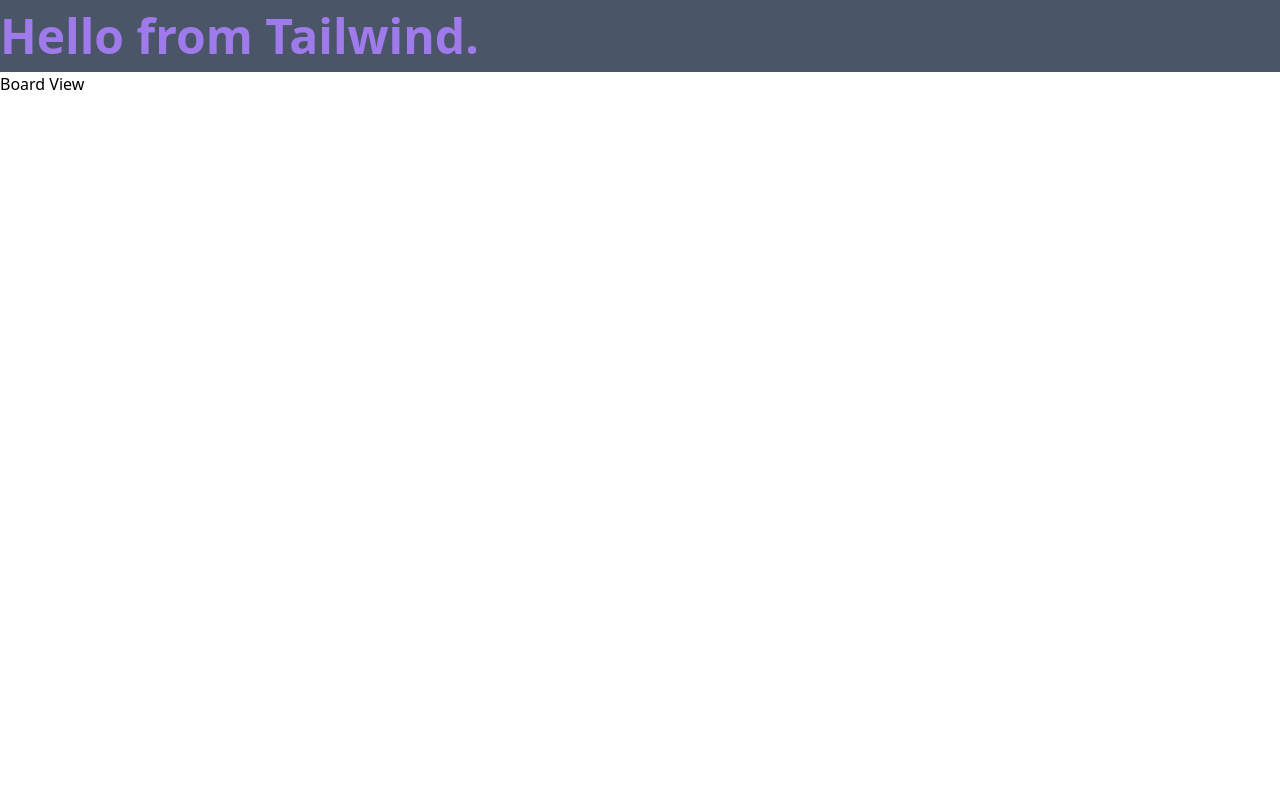
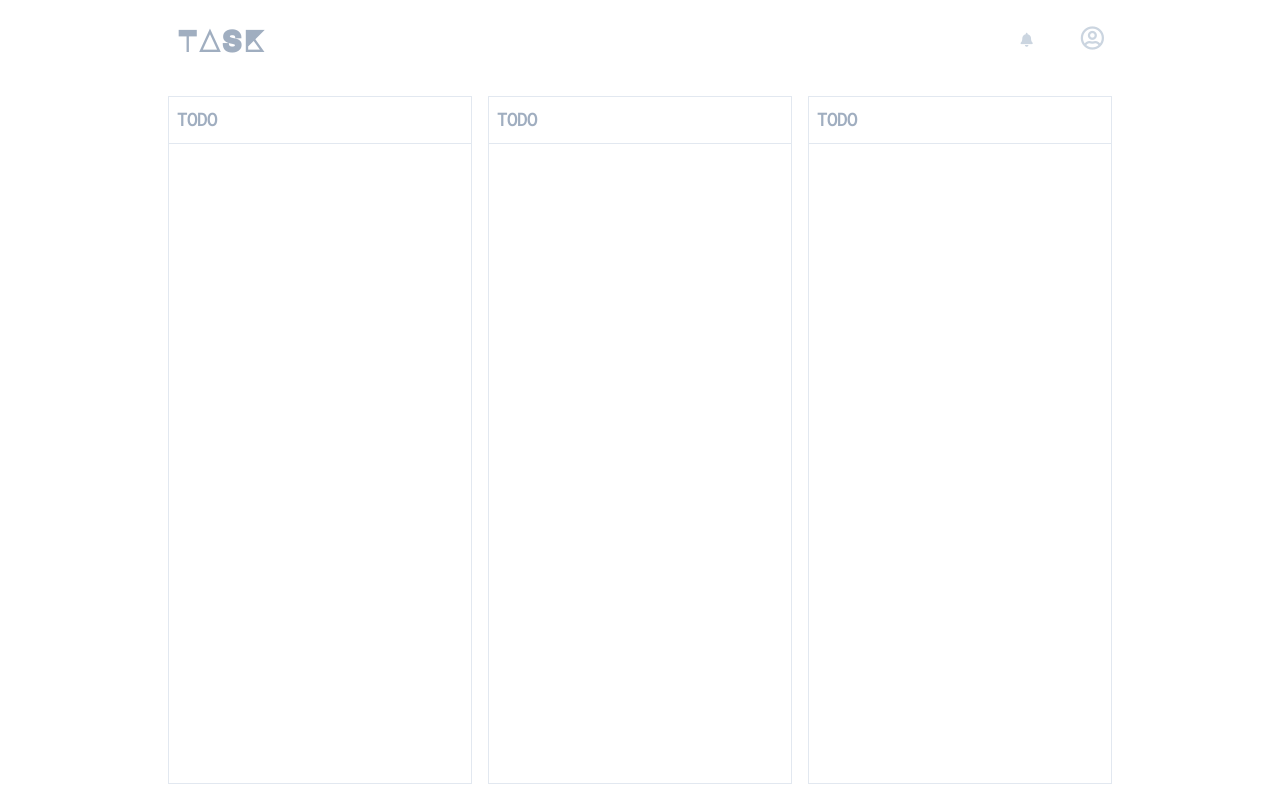
Before and after one commit to srinivasu619/TaskMgmtFrontEnd, a Vue app: page /board in a window 1280 px wide. Built offline with nearby package versions, Linux system fonts and the light colour scheme.

Commit message:
Added Base Code for Board View and Board

```diff
--- a/public/index.html
+++ b/public/index.html
@@ -1,17 +1,25 @@
 <!DOCTYPE html>
 <html lang="en">
+
 <head>
   <meta charset="utf-8">
   <meta http-equiv="X-UA-Compatible" content="IE=edge">
   <meta name="viewport" content="width=device-width,initial-scale=1.0">
   <link rel="icon" href="<%= BASE_URL %>favicon.ico">
+  <link rel="stylesheet" href="https://use.fontawesome.com/releases/v5.7.2/css/all.css"
+    integrity="sha384-fnmOCqbTlWIlj8LyTjo7mOUStjsKC4pOpQbqyi7RrhN7udi9RwhKkMHpvLbHG9Sr" crossorigin="anonymous">
+  <link href="https://fonts.googleapis.com/css?family=Inconsolata" rel="stylesheet">
+  <link href="https://fonts.googleapis.com/css2?family=Major+Mono+Display&display=swap" rel="stylesheet">
   <title><%= htmlWebpackPlugin.options.title %></title>
 </head>
+
 <body>
   <noscript>
-      <strong>We're sorry but <%= htmlWebpackPlugin.options.title %> doesn't work properly without JavaScript enabled. Please enable it to continue.</strong>
+    <strong>We're sorry but <%= htmlWebpackPlugin.options.title %> doesn't work properly without JavaScript enabled.
+      Please enable it to continue.</strong>
   </noscript>
   <div id="app"></div>
   <!-- built files will be auto injected -->
 </body>
+
 </html>
--- a/src/App.vue
+++ b/src/App.vue
@@ -1,9 +1,32 @@
 <template>
-  <div id="app">
-    <h1 class="text-5xl font-bold text-purple-500 bg-gray-700">Hello from Tailwind.</h1>
-    <router-view></router-view>
+  <div id="app" class="h-full w-9/12 mx-auto">
+    <navbar></navbar>
+    <main class="view">
+      <router-view></router-view>
+    </main>
   </div>
 </template>
+<script>
+import Navbar from "./components/Navbar";
+export default {
+  name: "App",
+  components: {
+    Navbar
+  }
+};
+</script>
 
 <style>
+* {
+  margin: 0;
+  padding: 0;
+  box-sizing: border-box;
+}
+body {
+  height: 100vh;
+  font-family: "Inconsolata", sans-serif;
+}
+.view {
+  height: 90vh;
+}
 </style>
--- /dev/null
+++ b/src/components/Board.vue
@@ -0,0 +1,16 @@
+<template>
+  <div>
+    <slot name="boardheader">
+      <div
+        class="flex items-center p-2 font-bold border-b border-gray-300 text-gray-500 text-xl"
+      >TODO</div>
+    </slot>
+  </div>
+</template>
+<script>
+export default {
+  name: "Board"
+};
+</script>
+<style>
+</style>
--- /dev/null
+++ b/src/components/Navbar.vue
@@ -0,0 +1,26 @@
+<template>
+  <nav class="flex items-center justify-between px-4 py-2">
+    <div class="text-3xl font-bold uppercase text-gray-500" id="logo">Task</div>
+    <div class="flex items-center">
+      <div class="notifications mr-5 xl:mr-12">
+        <i class="fas fa-bell text-sm text-gray-400"></i>
+      </div>
+      <div class="profile">
+        <i class="far fa-user-circle text-2xl text-gray-400"></i>
+      </div>
+    </div>
+  </nav>
+</template>
+<script>
+export default {
+  name: "Navbar"
+};
+</script>
+<style>
+nav {
+  height: 10vh;
+}
+#logo {
+  font-family: "Major Mono Display";
+}
+</style>
--- a/src/router/index.js
+++ b/src/router/index.js
@@ -8,7 +8,7 @@
     path: "/board",
     name: "board",
     component: () =>
-      import(/* webpackChunkName: "board" */ "../views/Board.vue"),
+      import(/* webpackChunkName: "board" */ "../views/BoardView.vue"),
   },
 ];
 
--- a/src/views/Board.vue
+++ /dev/null
@@ -1,10 +0,0 @@
-<template>
-  <div>Board View</div>
-</template>
-<script>
-export default {
-  name: "Board"
-};
-</script>
-<style>
-</style>
--- /dev/null
+++ b/src/views/BoardView.vue
@@ -0,0 +1,24 @@
+<template>
+  <div class="flex py-4 h-full">
+    <div class="w-1/3 mx-2 h-full border border-gray-300">
+      <board />
+    </div>
+    <div class="w-1/3 mx-2 h-full border border-gray-300">
+      <board />
+    </div>
+    <div class="w-1/3 mx-2 h-full border border-gray-300">
+      <board />
+    </div>
+  </div>
+</template>
+<script>
+import Board from "../components/Board";
+export default {
+  name: "BoardView",
+  components: {
+    Board
+  }
+};
+</script>
+<style>
+</style>
```
Lines whose indentation alone changed are shown as unchanged.
